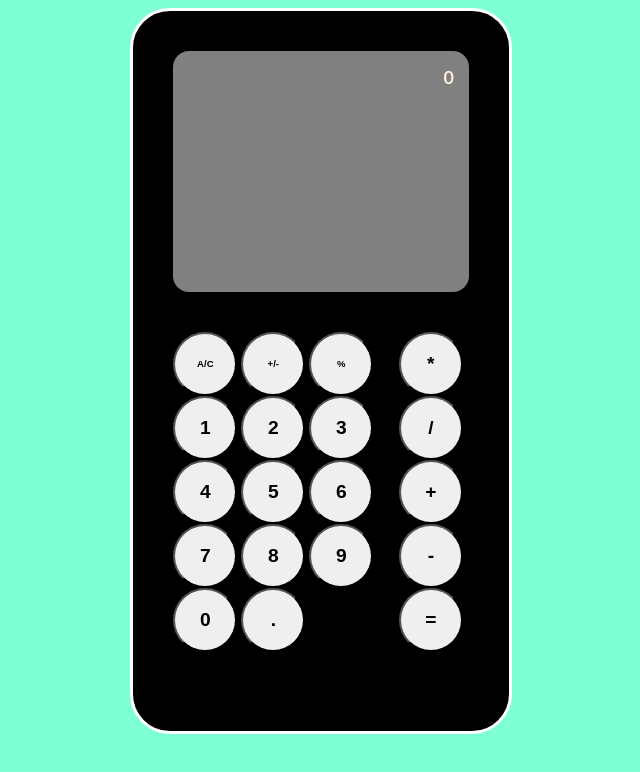
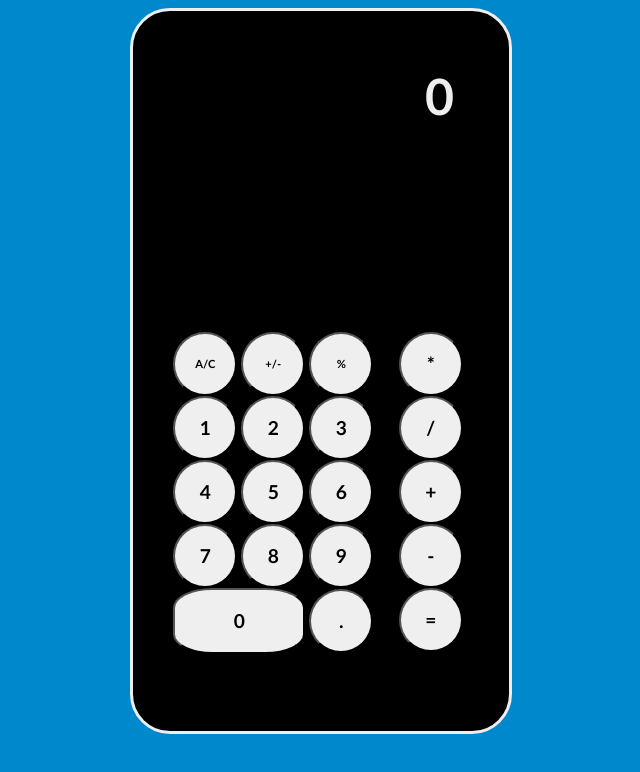
Before and after one commit to Elsena93/calculator, a plain HTML site: page index.html in a window 1280 px wide. Shown: the whole page, without its empty margins (319-959 px from the left). Drawn offline with Linux system fonts and the light colour scheme.

Commit message:
syle:try enlarge zero button

```diff
--- a/style.css
+++ b/style.css
@@ -1,5 +1,5 @@
 body {
-    background-color: aquamarine;
+    background-color: #0088cc;
 
     display: flex;
     justify-content: center;
@@ -10,24 +10,24 @@ body {
     max-height: 80vh;
     aspect-ratio: 9/19.5;
 
-    background-color: black;
+    background-color: #000000;
     border-style: solid;
-    border-color: white;
+    border-color:	#eeeeee;
     border-radius: 5vh;
     padding: 5vh;
 }
 
 .screen {
     font-weight: bold;
-    color: antiquewhite;
-    background-color: grey;
+    color: 	#eeeeee;
+    background-color: #000000;
     width: 90%;
     height: 33%;
     border-radius: 2vh;
     text-align: right;
     padding: 5%;
     font-family: 'Gill Sans', 'Gill Sans MT', Calibri, 'Trebuchet MS', sans-serif;
-    font-size: large;
+    font-size: 50px;
 }
 
 .container {
@@ -54,9 +54,17 @@ button {
     aspect-ratio: 1/1;
     width: 8vh;
     font-weight: bolder;
-    font-family: Arial, Helvetica, sans-serif;
+    font-family: 'Gill Sans', 'Gill Sans MT', Calibri, 'Trebuchet MS', sans-serif;
     font-size: larger;
+    padding: 2vh;
+}
+
+
+.zero {
+    aspect-ratio: 2/1;
+    width:  16.5vh;
+    border-radius: 30%;
 }
 .ac, .plus-minus, .modulus {
-    font-size: 60%;
+    font-size: 70%;
 }
```
